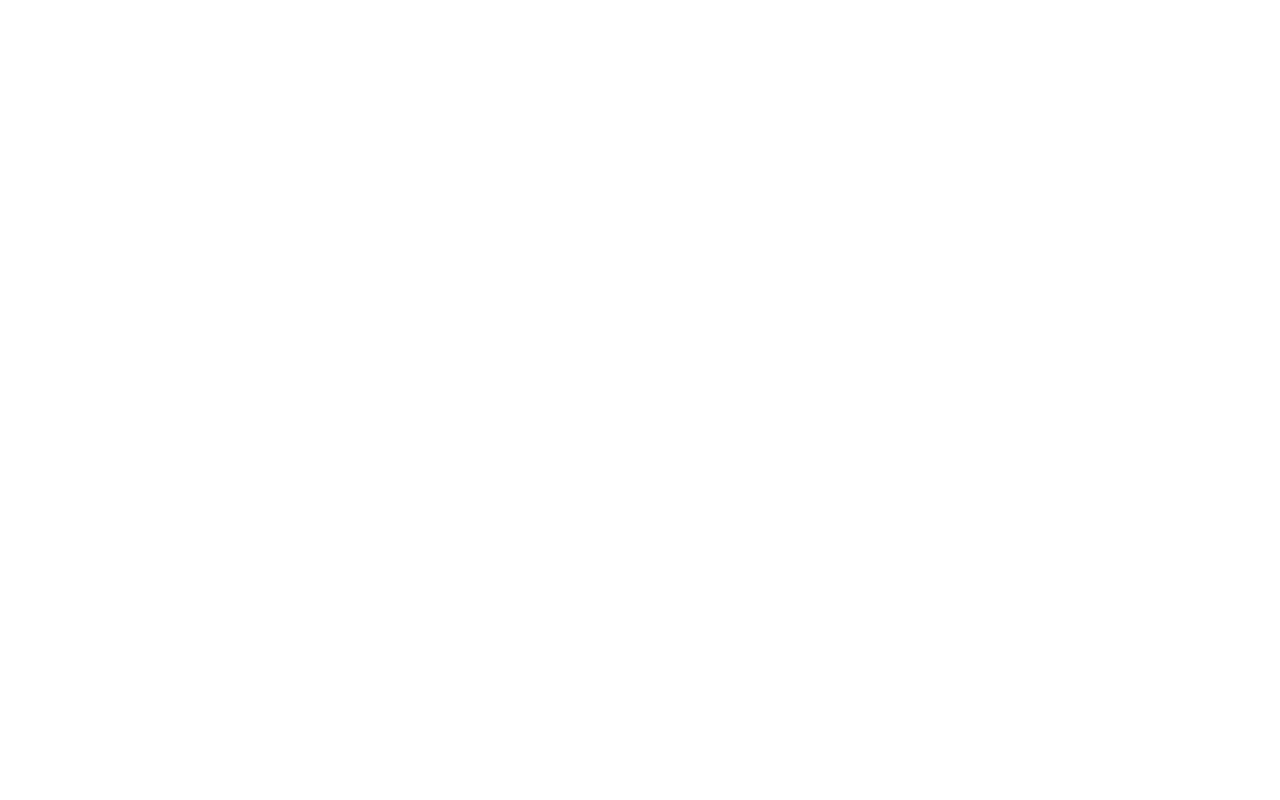
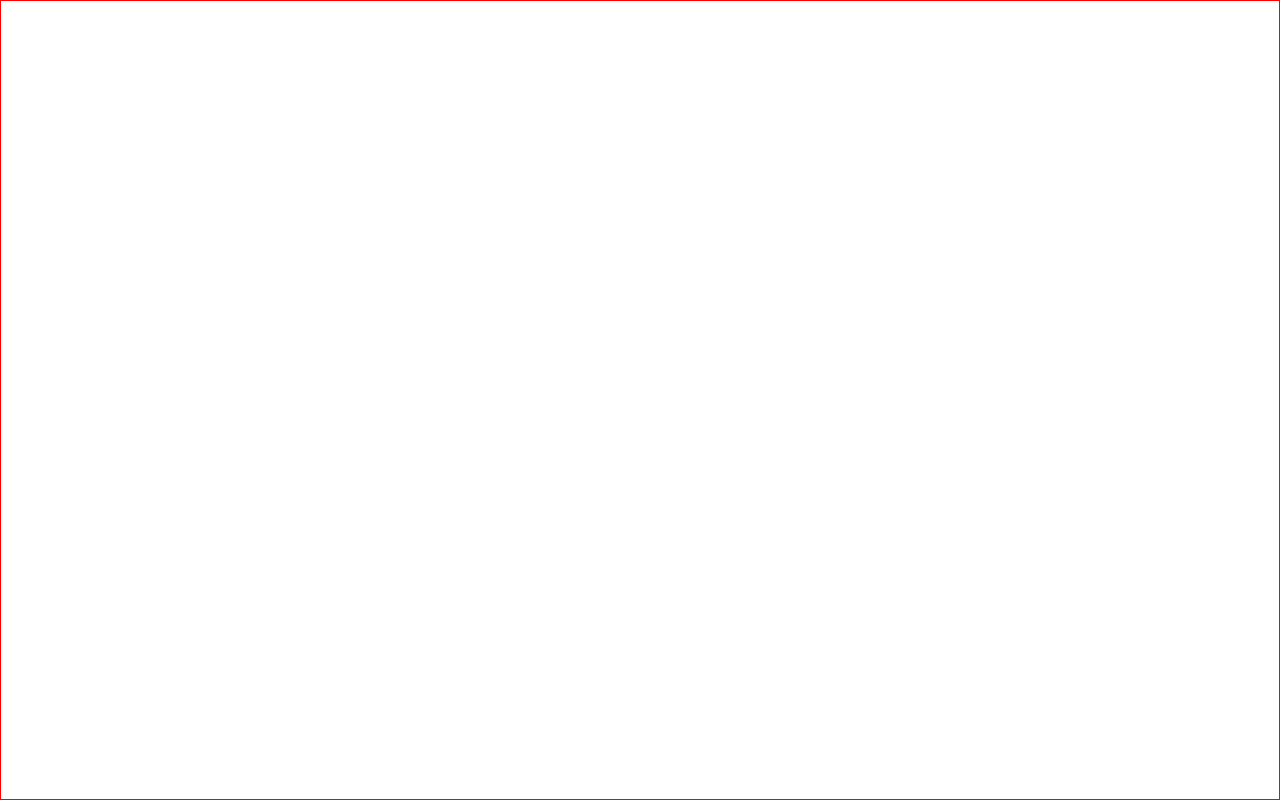
Before and after one commit to eorjs37/apple-site-study, a plain HTML site: page index.html in a window 1280 px wide. Shown: the top 800 px of the page. Drawn offline with Linux system fonts and the light colour scheme; files whose address does not match are found by name.

Commit message:
스크롤 이동에 따라 현재 scene 높이 구하기

```diff
--- a/src/js/main.js
+++ b/src/js/main.js
@@ -1,4 +1,51 @@
 /**
  * 즉시 실행함수
  */
-(() => {})();
+(() => {
+  const objs = [
+    {
+      section: document.querySelector("#section1"),
+    },
+    {
+      section: document.querySelector("#section2"),
+    },
+    {
+      section: document.querySelector("#section3"),
+    },
+    {
+      section: document.querySelector("#section4"),
+    },
+  ];
+
+  const setSzie = () => {
+    const windowHeight = window.innerHeight;
+    objs.forEach((obj) => {
+      const { section } = obj;
+      section.style.height = `${windowHeight}px`;
+    });
+  };
+
+  window.onload = () => {
+    setSzie();
+  };
+
+  window.addEventListener("resize", setSzie);
+  window.addEventListener("scroll", () => {
+    let prevScrollHeight = 0;
+    let currentScene = 1;
+    // for (let objInex = 0; objInex < currentScene; objInex++) {
+    //   const { section } = objs[objInex];
+    //   const pageYOffset = window.pageYOffset;
+    //   prevScrollHeight += section.clientHeight;
+
+    //   console.log("prevScrollHeight : ", prevScrollHeight);
+    //   console.log("pageYOffset : ", pageYOffset);
+    //   if (pageYOffset >= prevScrollHeight) {
+    //     currentScene++;
+    //     break;
+    //   }
+    // }
+
+    console.log(currentScene);
+  });
+})();
--- a/src/styles/css/main.css
+++ b/src/styles/css/main.css
@@ -2,3 +2,7 @@ html {
   font-family: "Noto Sans KR", sans-serif;
   font-size: 14px;
 }
+
+section {
+  border: 1px solid red;
+}
```
Also changed, not shown: 1 other file.
